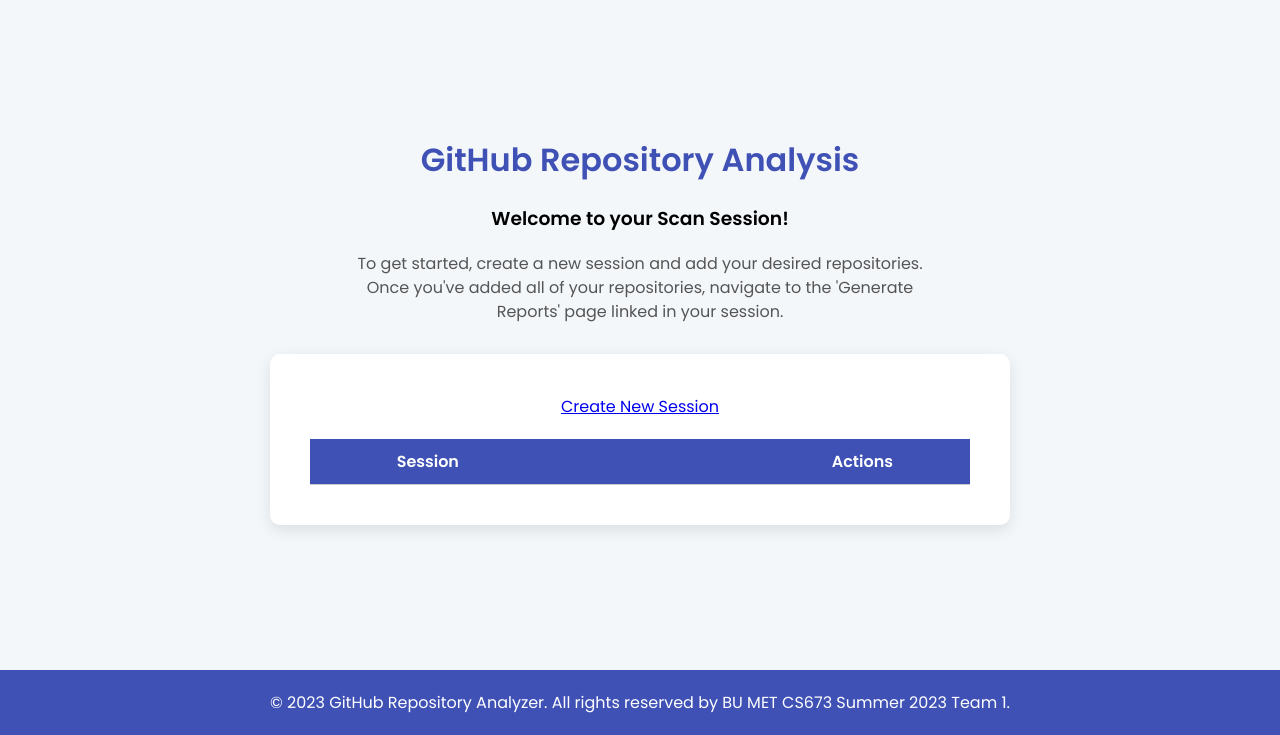
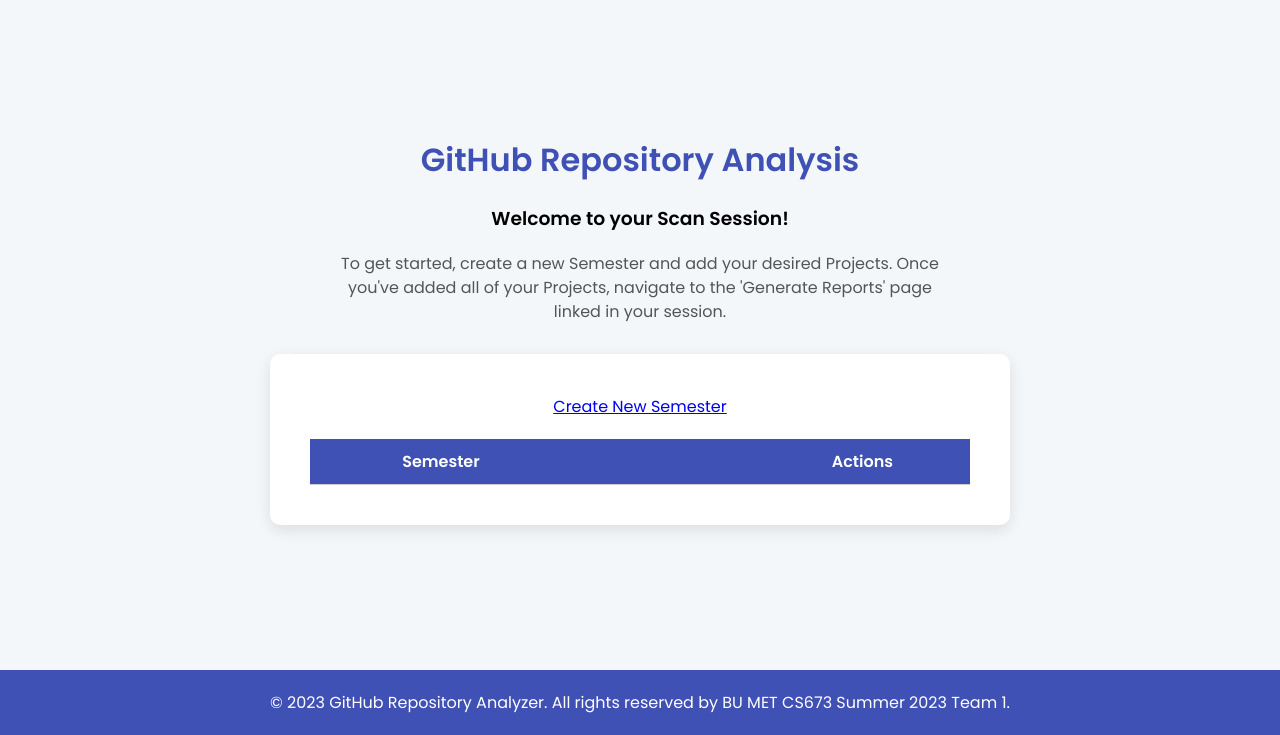
Before and after one commit to GGuarino88/Git_Repo_Analysis, a Django app: page /index/ in a window 1280 px wide. Shown: the part 65-800 px from the top of the page. Run offline with Django 4.2, Linux system fonts and the light colour scheme; a user stored in the database is signed in; data comes from the database, SQL or seed files in the repository; both versions use the stored data as it was after the commit; lists and menus that the app fills with data are empty.

Commit message:
Renamed all *.html forms

```diff
--- a/RepoAnalysis/RepoAnalysisApp/templates/RepoAnalysisApp/RepoScanned/repo-create.html
+++ b/RepoAnalysis/RepoAnalysisApp/templates/RepoAnalysisApp/Project/project-create.html
@@ -1,4 +1,4 @@
-{% extends "RepoAnalysisApp/ScanSession/base.html" %}
+{% extends "RepoAnalysisApp/Semester/base.html" %}
 {% block card_title %}
 <h1 style="text-align: center; color: #4B0082;">Add a new Repository for {{ scan_session }}</h1>
 {% endblock %}
--- a/RepoAnalysis/RepoAnalysisApp/templates/RepoAnalysisApp/RepoScanned/repo-delete.html
+++ b/RepoAnalysis/RepoAnalysisApp/templates/RepoAnalysisApp/Project/project-delete.html
@@ -1,4 +1,4 @@
-{% extends "RepoAnalysisApp/ScanSession/base.html" %}
+{% extends "RepoAnalysisApp/Semester/base.html" %}
 {% block card_title %}Delete Repository from {{scan_session}}{% endblock %}
 {% block content %}
 <form method="post">
--- a/RepoAnalysis/RepoAnalysisApp/templates/RepoAnalysisApp/RepoScanned/repo-edit.html
+++ b/RepoAnalysis/RepoAnalysisApp/templates/RepoAnalysisApp/Project/project-edit.html
@@ -1,4 +1,4 @@
-{% extends "RepoAnalysisApp/ScanSession/base.html" %}
+{% extends "RepoAnalysisApp/Semester/base.html" %}
 {% load static %}
 {% block card_title %}Edit Scan Session{% endblock %}
 {% block content %}
--- a/RepoAnalysis/RepoAnalysisApp/templates/RepoAnalysisApp/ScanSession/scan-edit.html
+++ b/RepoAnalysis/RepoAnalysisApp/templates/RepoAnalysisApp/Semester/semester-create.html
@@ -1,5 +1,5 @@
-{% extends "RepoAnalysisApp/ScanSession/base.html" %}
-{% block card_title %}Edit Scan Session{% endblock %}
+{% extends "RepoAnalysisApp/Semester/base.html" %}
+{% block card_title %}Create Scan Session{% endblock %}
 {% block content %}
 <form method="post">
    {% csrf_token %}
--- a/RepoAnalysis/RepoAnalysisApp/templates/RepoAnalysisApp/ScanSession/scan-delete.html
+++ b/RepoAnalysis/RepoAnalysisApp/templates/RepoAnalysisApp/Semester/semester-delete.html
@@ -1,4 +1,4 @@
-{% extends "RepoAnalysisApp/ScanSession/base.html" %}
+{% extends "RepoAnalysisApp/Semester/base.html" %}
 {% block card_title %}Delete Scan Session{% endblock %}
 {% block content %}
 <form method="post">
--- a/RepoAnalysis/RepoAnalysisApp/templates/RepoAnalysisApp/ScanSession/scan-create.html
+++ b/RepoAnalysis/RepoAnalysisApp/templates/RepoAnalysisApp/Semester/semester-edit.html
@@ -1,5 +1,5 @@
-{% extends "RepoAnalysisApp/ScanSession/base.html" %}
-{% block card_title %}Create Scan Session{% endblock %}
+{% extends "RepoAnalysisApp/Semester/base.html" %}
+{% block card_title %}Edit Scan Session{% endblock %}
 {% block content %}
 <form method="post">
    {% csrf_token %}
--- a/RepoAnalysis/RepoAnalysisApp/templates/RepoAnalysisApp/index.html
+++ b/RepoAnalysis/RepoAnalysisApp/templates/RepoAnalysisApp/index.html
@@ -17,19 +17,19 @@
       <div class="content-body" style="padding-top: 100px; padding-bottom: 100px; flex-grow: 1; overflow: auto; width: 100%;">
          <h1>GitHub Repository Analysis</h1>
          <h3>Welcome to your Scan Session! </h3>
-         <p> To get started, create a new session and add your desired repositories.
-            Once you've added all of your repositories, navigate to the 'Generate Reports'
+         <p> To get started, create a new Semester and add your desired Projects.
+            Once you've added all of your Projects, navigate to the 'Generate Reports'
             page linked in your session.
          </p>
          <div class="card">
             <div class="card-body">
                <div class="d-flex justify-content-end">
-                  <a type="button" class="btn btn-success mb-3" href="{% url 'scan-create' %} ">Create New Session</a>
+                  <a type="button" class="btn btn-success mb-3" href="{% url 'semester-create' %} ">Create New Semester</a>
                </div>
                <table class="table">
                   <thead>
                      <tr>
-                        <th scope="col">Session</th>
+                        <th scope="col">Semester</th>
                         <th scope="col" class="actions-header">Actions</th>
                      </tr>
                   </thead>
@@ -42,8 +42,8 @@
                               {% csrf_token %}
                               <button type="submit" class="btn btn-primary btn-sm">Enter</button>
                            </form>
-                           <a class="btn btn-warning btn-sm" href="{% url 'scan-edit' data.id %}">Edit</a>
-                           <a class="btn btn-danger btn-sm" href="{% url 'scan-delete' data.id %}">Delete</a>
+                           <a class="btn btn-warning btn-sm" href="{% url 'semester-edit' data.id %}">Edit</a>
+                           <a class="btn btn-danger btn-sm" href="{% url 'semester-delete' data.id %}">Delete</a>
                         </td>
                      </tr>
                      {% endfor %}
--- a/RepoAnalysis/RepoAnalysisApp/urls.py
+++ b/RepoAnalysis/RepoAnalysisApp/urls.py
@@ -17,12 +17,12 @@ urlpatterns = [
     # application views url
     path('', views.home, name='home'),
     path('index/',views.index, name='index'),
-    path('index/scan-create/', views.semester_create, name='scan-create'),
-    path('index/scan-edit/<int:pk>', views.semester_edit, name='scan-edit'),
-    path('index/scan-delete/<int:pk>', views.semester_delete, name='scan-delete'),
-    path('index/<str:scan_session>/repo-create/', views.project_create, name='repo-create'),
-    path('index/<str:scan_session>/repo-edit/<int:pk>', views.project_edit, name='repo-edit'),
-    path('index/<str:scan_session>/repo-delete/<int:pk>', views.project_delete, name='repo-delete'),
+    path('index/semester-create/', views.semester_create, name='semester-create'),
+    path('index/semester-edit/<int:pk>', views.semester_edit, name='semester-edit'),
+    path('index/semester-delete/<int:pk>', views.semester_delete, name='semester-delete'),
+    path('index/<str:scan_session>/project-create/', views.project_create, name='project-create'),
+    path('index/<str:scan_session>/project-edit/<int:pk>', views.project_edit, name='project-edit'),
+    path('index/<str:scan_session>/project-delete/<int:pk>', views.project_delete, name='project-delete'),
     path('index/<str:scan_session>', views.scan, name='scan'),
     path('index/<str:scan_session>/<str:url_name>/analyze',views.analyze,name='analyze'),
     path('scan/<str:scan_session>/generate-all-reports/', views.generate_all_reports, name='generate-all-reports'),
--- a/RepoAnalysis/RepoAnalysisApp/views.py
+++ b/RepoAnalysis/RepoAnalysisApp/views.py
@@ -142,7 +142,7 @@ def index(request):
 class SemesterCreateView(CreateView):
     model = Semester
     form_class = SemesterForm
-    template_name = "RepoAnalysisApp/ScanSession/scan-create.html"
+    template_name = "RepoAnalysisApp/Semester/semester-create.html"
     success_url = reverse_lazy("index")
     def form_valid(self, form):
         form.instance.author = self.request.user
@@ -162,7 +162,7 @@ semester_create = SemesterCreateView.as_view()
 class SemesterEditView(UpdateView):
     model = Semester
     form_class = SemesterForm
-    template_name = "RepoAnalysisApp/ScanSession/scan-edit.html"
+    template_name = "RepoAnalysisApp/Semester/semester-edit.html"
     success_url = reverse_lazy("index")
     def form_valid(self, form):
         form.instance.author = self.request.user
@@ -185,7 +185,7 @@ semester_edit = SemesterEditView.as_view()
 @method_decorator(login_required, name="dispatch")
 class SemesterDeleteView(DeleteView):
     model = Semester
-    template_name = "RepoAnalysisApp/ScanSession/scan-delete.html"
+    template_name = "RepoAnalysisApp/Semester/semester-delete.html"
     def get_success_url(self):
         deleted_semester = self.get_object().__dict__["title"]
         messages.success(self.request, f'Semester: "{deleted_semester}" Deleted')
@@ -205,7 +205,7 @@ def scan(request, scan_session):
 class ProjectCreateView(CreateView):
     model = SemesterProject
     form_class = ProjectForm
-    template_name = "RepoAnalysisApp/RepoScanned/repo-create.html"
+    template_name = "RepoAnalysisApp/Project/project-create.html"
     def get_context_data(self, **kwargs):
         context = super().get_context_data(**kwargs)
         semester = {"scan_session": self.kwargs["scan_session"]}
@@ -238,7 +238,7 @@ project_create = ProjectCreateView.as_view()
 class ProjectEditView(UpdateView):
     model = SemesterProject
     form_class = ProjectForm
-    template_name = "RepoAnalysisApp/RepoScanned/repo-edit.html"
+    template_name = "RepoAnalysisApp/Project/project-edit.html"
     def get_context_data(self, **kwargs):
         context = super().get_context_data(**kwargs)
         semester = {"scan_session": self.kwargs["scan_session"]}
@@ -278,7 +278,7 @@ project_edit = ProjectEditView.as_view()
 @method_decorator(login_required, name="dispatch")
 class ProjectDeleteView(DeleteView):
     model = SemesterProject
-    template_name = "RepoAnalysisApp/RepoScanned/repo-delete.html"
+    template_name = "RepoAnalysisApp/Project/project-delete.html"
     success_url = reverse_lazy("index")
     def get_context_data(self, **kwargs):
         context = super().get_context_data(**kwargs)
```
Also changed, not shown: RepoAnalysis/RepoAnalysisApp/templates/RepoAnalysisApp/scan.html (+5 -5 lines), RepoAnalysis/RepoAnalysisApp/templates/RepoAnalysisApp/Semester/base.html (renamed from RepoAnalysis/RepoAnalysisApp/templates/RepoAnalysisApp/ScanSession/base.html), RepoAnalysis/db.sqlite3.
